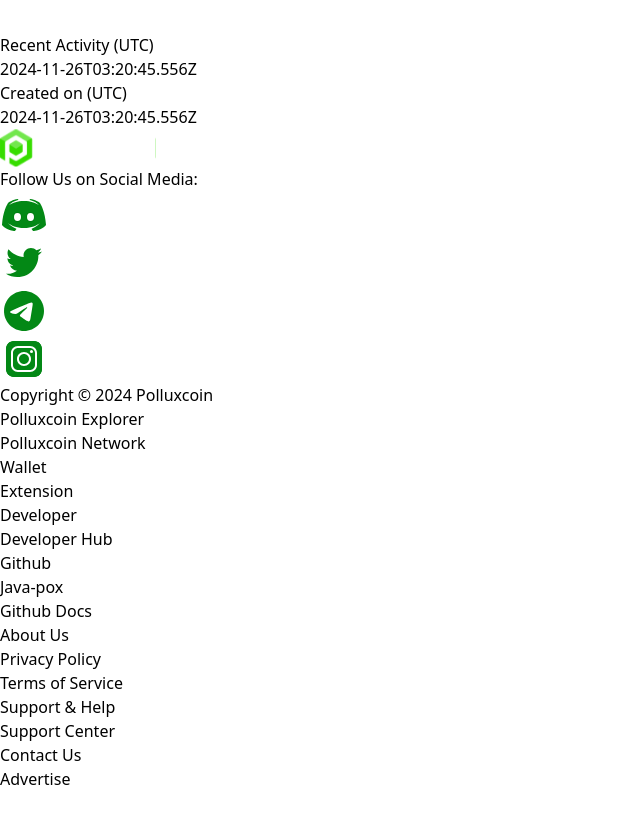
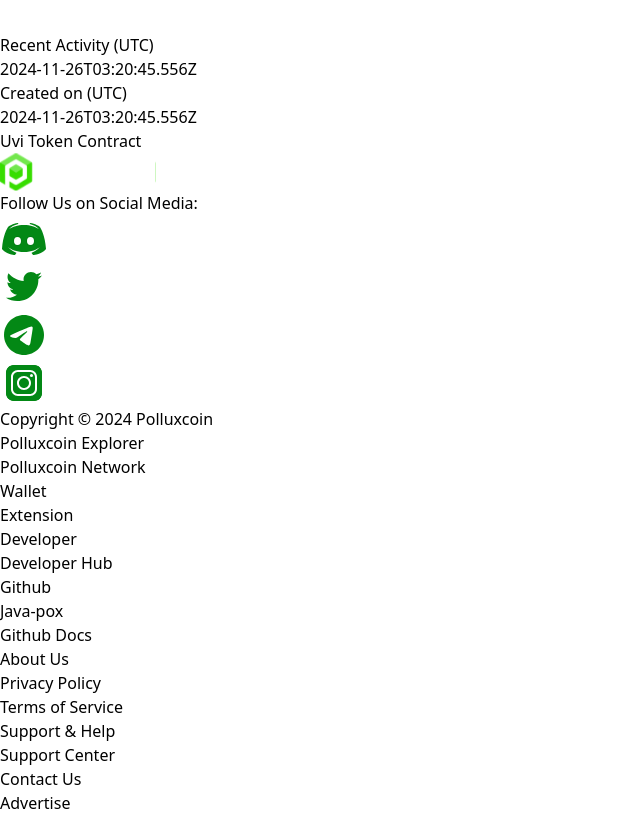
Before and after one commit to PolluxCoin2-0/POXSCAN2.0, a React (Vite) app: page /accountcontractdetails in a window 1280 px wide. Shown: the part 4420-5235 px from the top of the page, without its empty margins (0-640 px from the left). Before the commit the page ends 5211 px from the top, so only its background shows below. Built offline with nearby package versions, Linux system fonts and the light colour scheme.

Commit message:
code pushed

```diff
--- a/src/components/AccountContractDetails.jsx
+++ b/src/components/AccountContractDetails.jsx
@@ -39,6 +39,11 @@
           </div>
         </div>
       </div>
+
+      {/* uvi token contract */}
+      <div>
+        <p className="inline border-[1px] border-[#434343] rounded-xl py-2 px-2">Uvi Token Contract</p>
+      </div>
       </div>
   )
 }
```
